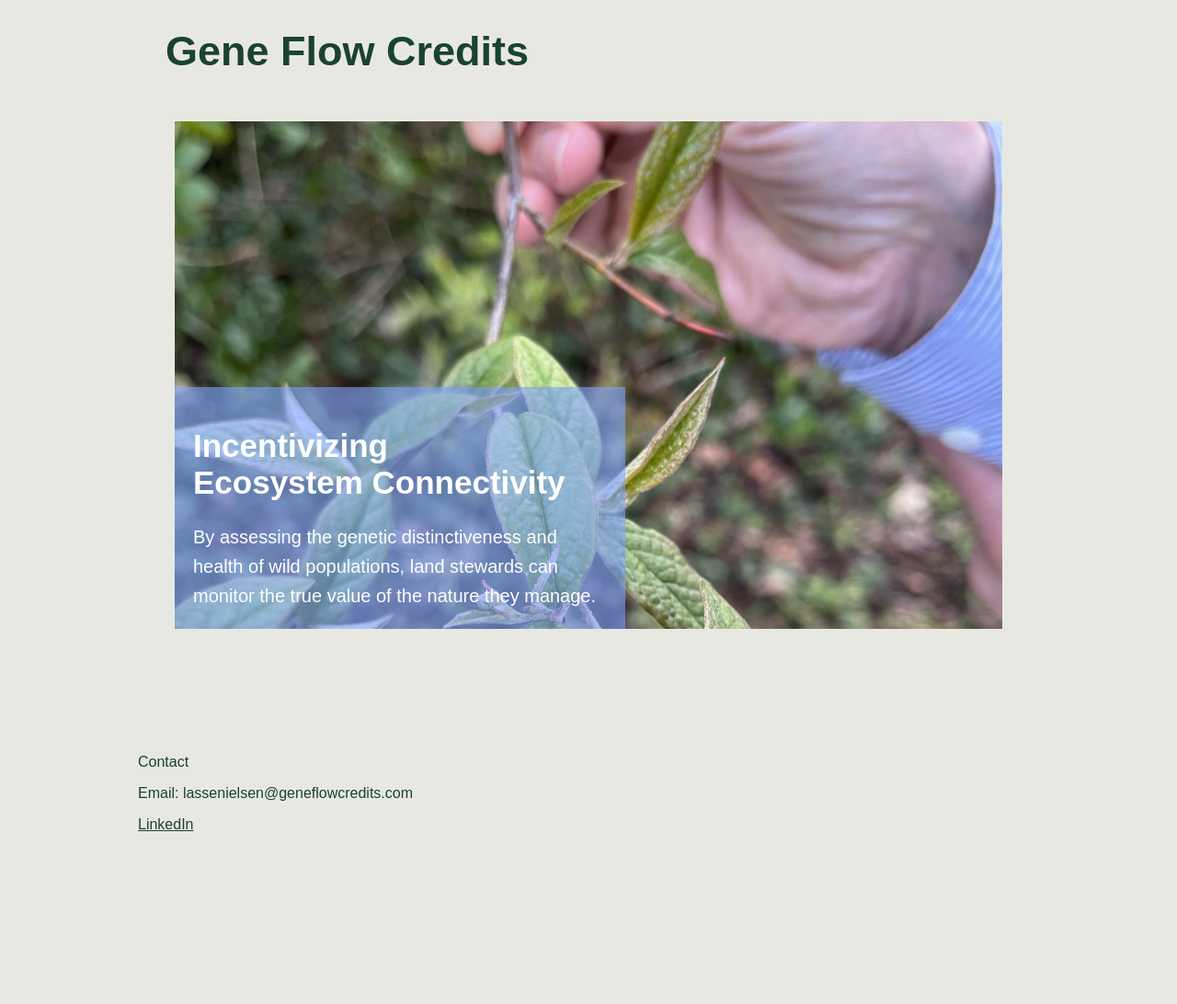
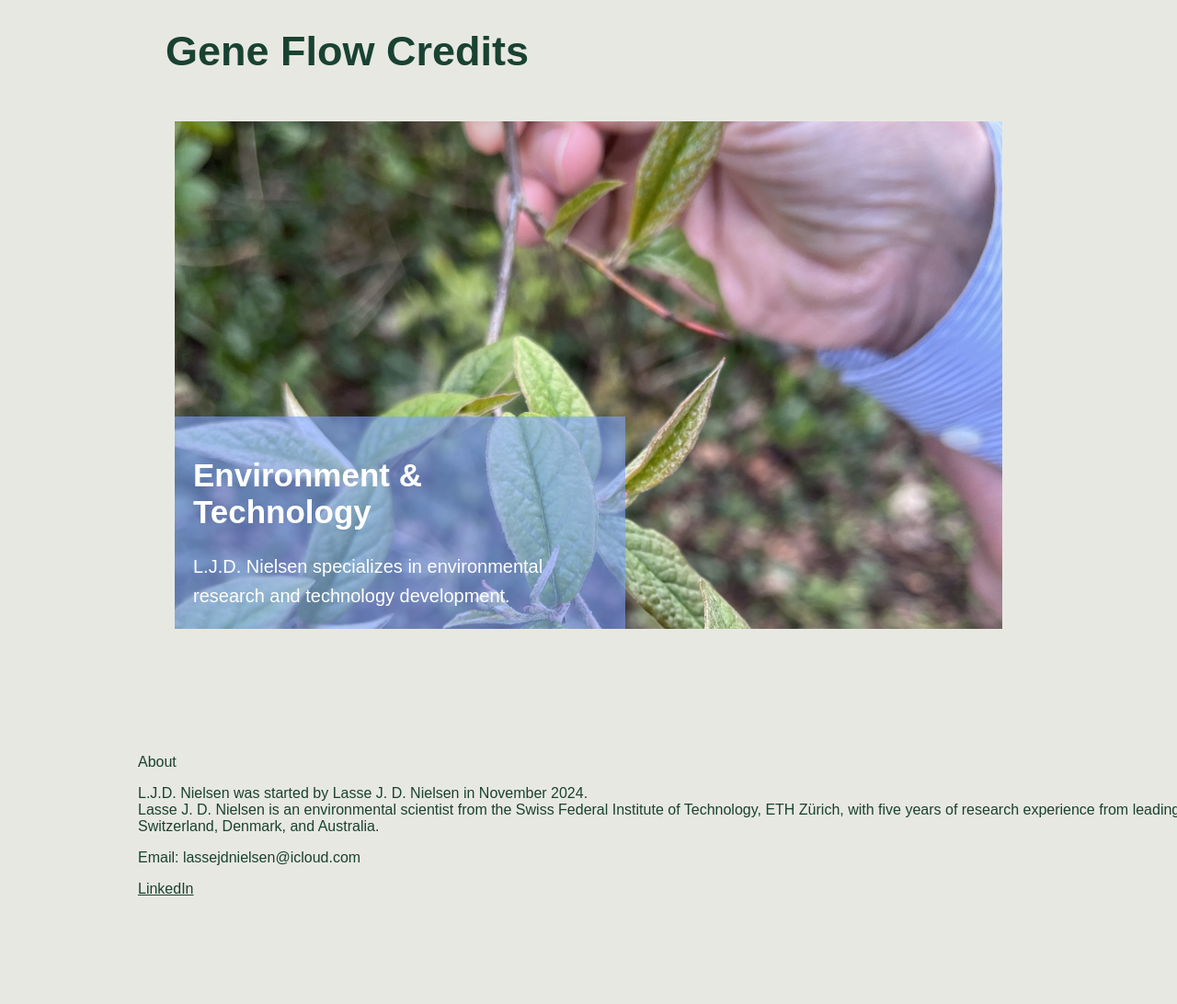
Before and after one commit to ljdnielsen/environmentalresearch-tech.github.io, a Jekyll site: the page built from README.md, in a window 1280 px wide. Shown: the whole page at 92% size. Built offline with Jekyll 4.4.1, drawn with Linux system fonts in a browser that asks for light colours; our own code applies the rules of GitHub Pages for plain Markdown files; before the commit the page ends 1022 px from its top, so only the background shows below that.

Commit message:
Replaced content to accommodate L.J.D. Nielsen site

```diff
--- a/README.md
+++ b/README.md
@@ -1,5 +1,5 @@
 <br>
 
-# **Incentivizing Ecosystem Connectivity**
+# **Environmental Analytics**
 
 <br>
--- a/_layouts/default.html
+++ b/_layouts/default.html
@@ -1,7 +1,7 @@
 <!DOCTYPE html>
 <html>
 <head>
-    <title>Gene Flow Credits</title>
+    <title>L.J.D. Nielsen Environmental Consulting</title>
     <style>
         html, body {
             margin: 0;
@@ -80,15 +80,16 @@
     <div class="image-container">
         <img src="/docs/images/branch3.jpg" alt="Descriptive Alt Text">
         <div class="text-overlay">
-            <h1>Incentivizing<br>
-                Ecosystem Connectivity</h1>
-            <text>By assessing the genetic distinctiveness and health of wild populations, land stewards can monitor the true value of the nature they manage.</text>
+            <h1>Environment & Technology</h1>
+            <text>L.J.D. Nielsen specializes in environmental research and technology development.</text>
         </div>
     </div>
     <footer>
-        <p>Contact</p>
-        <p>Email: lassenielsen@geneflowcredits.com</p>
-        <a href="https://www.linkedin.com/company/gene-flow-credits" class="styled-link">LinkedIn</p>
+        <p>About</p>
+        <p>L.J.D. Nielsen was started by Lasse J. D. Nielsen in November 2024.</br>
+        Lasse J. D. Nielsen is an environmental scientist from the Swiss Federal Institute of Technology, ETH Zürich, with five years of research experience from leading institutions in Switzerland, Denmark, and Australia.</p>
+        <p>Email: lassejdnielsen@icloud.com</p>
+        <a href="https://www.linkedin.com/in/lassejdnielsen" class="styled-link">LinkedIn</p>
     </footer>
 </body>
 </html>
```
